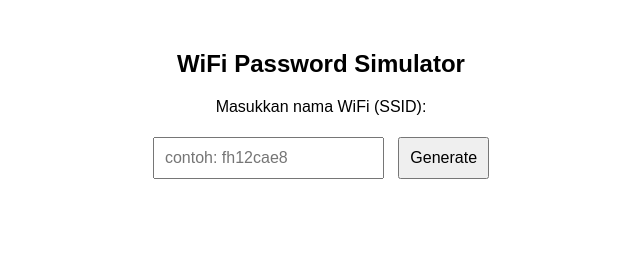
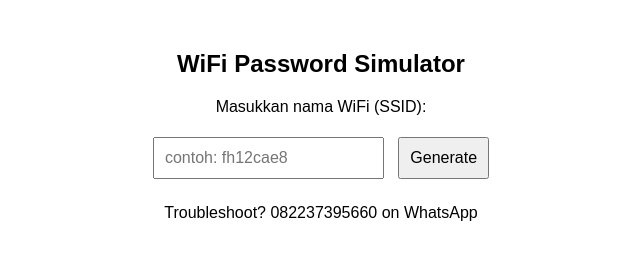
Before and after one commit to mal1shade/wifigenerator, a plain HTML site: page index.html in a window 1280 px wide. Shown: the whole page, without its empty margins (319-959 px from the left). Drawn offline with Linux system fonts and the light colour scheme.

Commit message:
Update index.html

```diff
--- a/index.html
+++ b/index.html
@@ -29,6 +29,7 @@
   <input type="text" id="wifiName" placeholder="contoh: fh12cae8">
   <button onclick="generatePassword()">Generate</button>
   <div class="result" id="result"></div>
+  <p>Troubleshoot? 082237395660 on WhatsApp</p>
 
   <script>
     const mapping = {
```
